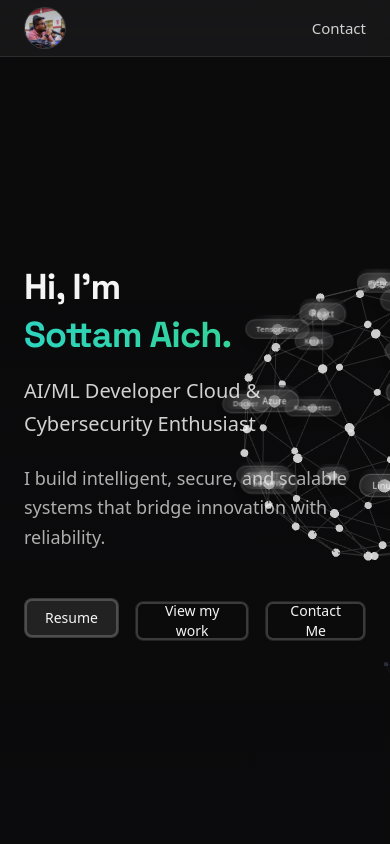
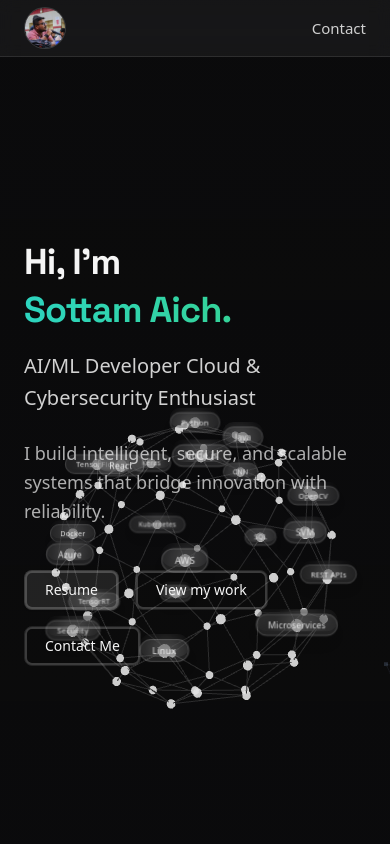
Before and after one commit to sottamaich23/sottamaich-portfolio, a Next.js app: page / in a window 390 px wide. Shown: the top 844 px of the page. Built offline with nearby package versions, Linux system fonts and the light colour scheme.

Commit message:
Enhanced visibility of website for mobile view

```diff
--- a/components/neural-sphere.tsx
+++ b/components/neural-sphere.tsx
@@ -158,7 +158,15 @@ function NetworkPoints() {
     if (group.current) {
       group.current.rotation.y = t * 0.05; // Continuous slow rotation
       group.current.rotation.x = Math.sin(t * 0.2) * 0.1; // Subtle tilt
-      group.current.position.x = 2.0; // push sphere to the right side
+
+      // Adjust position based on device
+      if (isMobile) {
+        group.current.position.x = 0;
+        group.current.position.y = -1.5;
+      } else {
+        group.current.position.x = 2.0; // push sphere to the right side
+        group.current.position.y = 0;
+      }
     }
   });
 
--- a/sections/hero.tsx
+++ b/sections/hero.tsx
@@ -38,7 +38,7 @@ export function Hero() {
               that bridge innovation with reliability.
             </p>
           </div>
-          <div className="flex items-center gap-4 pt-6">
+          <div className="flex flex-wrap items-center gap-4 pt-6">
             <a href="https://drive.google.com/file/d/1ZBrEpBOJ8E5RRDiFxbX3jbx0jNOI4Ccr/view?usp=drive_link" target="_blank" rel="noreferrer" className="group">
               <Button size="lg" className="rounded-lg shadow-sm hover:shadow transition-shadow bg-foreground/10 hover:bg-foreground/15 ring-1 ring-inset ring-foreground/10 group-hover:ring-foreground/20 text-foreground">
                 Resume
```
